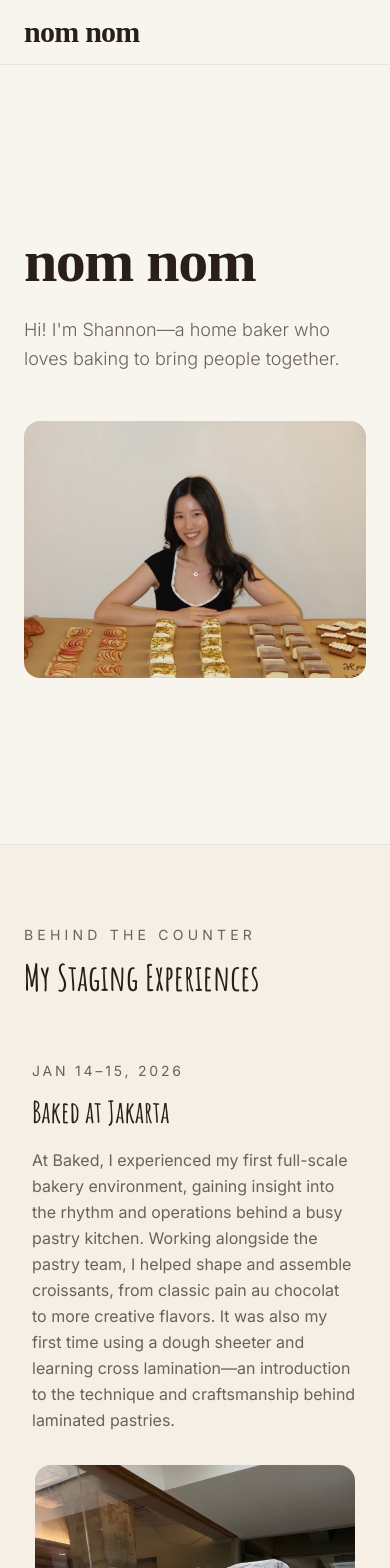
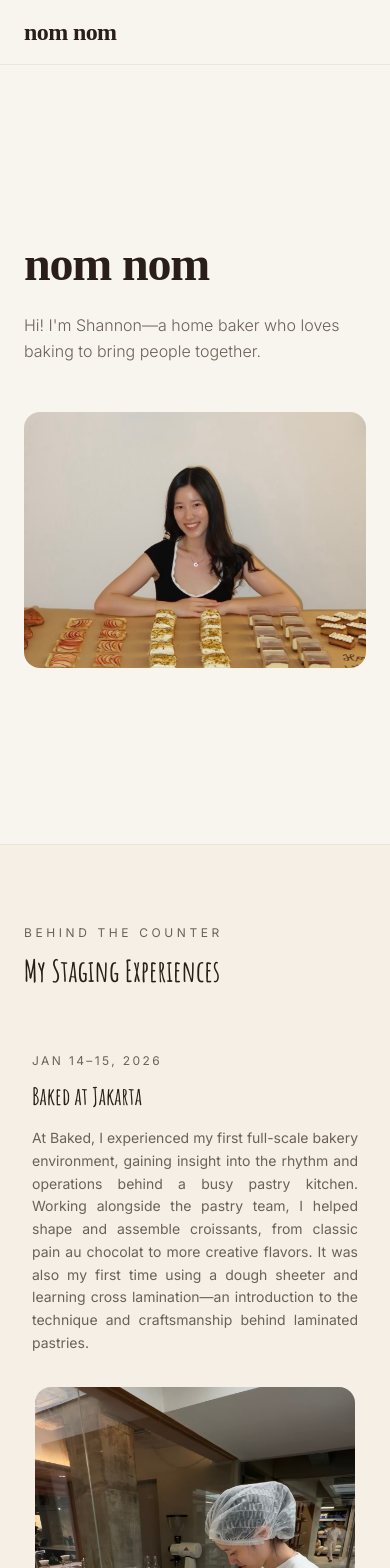
Before and after one commit to shannonsuhendra/bakes, a React (Vite) app: page / in a window 390 px wide. Shown: the top 1568 px of the page. Built offline with nearby package versions, Linux system fonts and the light colour scheme.

Commit message:
shrink fonts, add hero/staging spacing tweaks

```diff
--- a/components/bakes-gallery.tsx
+++ b/components/bakes-gallery.tsx
@@ -112,10 +112,10 @@ export function BakesGallery({ isAdmin = false }: BakesGalleryProps) {
       <div className="container mx-auto px-6 md:px-12">
         <div className="flex flex-col md:flex-row md:items-end md:justify-between gap-6 mb-16">
           <div>
-            <p className="text-sm tracking-[0.3em] uppercase text-muted-foreground mb-3">
+            <p className="text-xs tracking-[0.3em] uppercase text-muted-foreground mb-3">
               Fresh from the Oven
             </p>
-            <h2 className="font-[family-name:var(--font-display)] text-4xl md:text-5xl font-bold text-foreground">
+            <h2 className="font-[family-name:var(--font-display)] text-3xl md:text-4xl font-bold text-foreground">
               My Bakes
             </h2>
           </div>
@@ -133,11 +133,11 @@ export function BakesGallery({ isAdmin = false }: BakesGalleryProps) {
               </DialogTrigger>
               <DialogContent className="sm:max-w-md bg-card max-h-[90vh] overflow-y-auto">
                 <DialogHeader>
-                  <DialogTitle className="text-2xl font-light">Add a New Creation</DialogTitle>
+                  <DialogTitle className="text-xl font-light">Add a New Creation</DialogTitle>
                 </DialogHeader>
                 <div className="space-y-4 pt-4">
                   <div>
-                    <label className="text-sm text-muted-foreground mb-2 block">Name</label>
+                    <label className="text-xs text-muted-foreground mb-2 block">Name</label>
                     <Input
                       placeholder="e.g., Sourdough Loaf"
                       value={newBake.name}
@@ -146,7 +146,7 @@ export function BakesGallery({ isAdmin = false }: BakesGalleryProps) {
                     />
                   </div>
                   <div>
-                    <label className="text-sm text-muted-foreground mb-2 block">Description</label>
+                    <label className="text-xs text-muted-foreground mb-2 block">Description</label>
                     <Textarea
                       placeholder="Tell us about this bake..."
                       value={newBake.description}
@@ -155,7 +155,7 @@ export function BakesGallery({ isAdmin = false }: BakesGalleryProps) {
                     />
                   </div>
                   <div>
-                    <label className="text-sm text-muted-foreground mb-2 block">Image URLs</label>
+                    <label className="text-xs text-muted-foreground mb-2 block">Image URLs</label>
                     <div className="space-y-2">
                       {newBake.images.map((img, index) => (
                         <div key={index} className="flex gap-2">
@@ -205,8 +205,8 @@ export function BakesGallery({ isAdmin = false }: BakesGalleryProps) {
         {bakes.length === 0 ? (
           <div className="text-center py-20 border border-dashed border-border rounded-lg">
             <ImageIcon className="h-12 w-12 mx-auto text-muted-foreground/50 mb-4" />
-            <p className="text-muted-foreground text-lg">No bakes yet</p>
-            <p className="text-muted-foreground/70 text-sm mt-1">Add your first creation to get started</p>
+            <p className="text-muted-foreground text-base">No bakes yet</p>
+            <p className="text-muted-foreground/70 text-xs mt-1">Add your first creation to get started</p>
           </div>
         ) : (
           <div className="grid grid-cols-1 sm:grid-cols-2 lg:grid-cols-3 gap-8">
@@ -230,12 +230,12 @@ export function BakesGallery({ isAdmin = false }: BakesGalleryProps) {
       <Dialog open={isEditOpen} onOpenChange={setIsEditOpen}>
         <DialogContent className="sm:max-w-md bg-card max-h-[90vh] overflow-y-auto">
           <DialogHeader>
-            <DialogTitle className="text-2xl font-light">Edit Bake</DialogTitle>
+            <DialogTitle className="text-xl font-light">Edit Bake</DialogTitle>
           </DialogHeader>
           {editingBake && (
             <div className="space-y-4 pt-4">
               <div>
-                <label className="text-sm text-muted-foreground mb-2 block">Name</label>
+                <label className="text-xs text-muted-foreground mb-2 block">Name</label>
                 <Input
                   placeholder="e.g., Sourdough Loaf"
                   value={editingBake.name}
@@ -244,7 +244,7 @@ export function BakesGallery({ isAdmin = false }: BakesGalleryProps) {
                 />
               </div>
               <div>
-                <label className="text-sm text-muted-foreground mb-2 block">Description</label>
+                <label className="text-xs text-muted-foreground mb-2 block">Description</label>
                 <Textarea
                   placeholder="Tell us about this bake..."
                   value={editingBake.description}
@@ -253,7 +253,7 @@ export function BakesGallery({ isAdmin = false }: BakesGalleryProps) {
                 />
               </div>
               <div>
-                <label className="text-sm text-muted-foreground mb-2 block">Image URLs</label>
+                <label className="text-xs text-muted-foreground mb-2 block">Image URLs</label>
                 <div className="space-y-2">
                   {editingBake.images.map((img, index) => (
                     <div key={index} className="flex gap-2">
@@ -330,7 +330,7 @@ function BakeCard({ bake, isAdmin, isSelected, onSelect, onClose, onDelete, onEd
           )}
         </div>
         <div className="cursor-pointer" onClick={onSelect}>
-          <h3 className="text-xl font-medium text-foreground group-hover:text-muted-foreground transition-colors">
+          <h3 className="text-lg font-medium text-foreground group-hover:text-muted-foreground transition-colors">
             {bake.name}
           </h3>
         </div>
@@ -350,7 +350,7 @@ function BakeCard({ bake, isAdmin, isSelected, onSelect, onClose, onDelete, onEd
           </div>
           <div className="p-6 md:p-8 flex flex-col">
             <DialogHeader>
-              <DialogTitle className="text-2xl md:text-3xl font-light">{bake.name}</DialogTitle>
+              <DialogTitle className="text-xl md:text-2xl font-light">{bake.name}</DialogTitle>
             </DialogHeader>
             {isAdmin && (
               <div className="mt-6 flex gap-2">
--- a/components/events-section.tsx
+++ b/components/events-section.tsx
@@ -8,10 +8,10 @@ export function EventsSection() {
     <section id="events" className="py-20 border-t border-border/50 bg-background">
       <div className="container mx-auto px-6 md:px-12">
         <div className="mb-16 md:mb-20">
-          <p className="text-sm tracking-[0.3em] uppercase text-muted-foreground mb-3">
+          <p className="text-xs tracking-[0.3em] uppercase text-muted-foreground mb-3">
             Gatherings &amp; celebrations
           </p>
-          <h2 className="font-[family-name:var(--font-display)] text-4xl md:text-5xl font-bold text-foreground">
+          <h2 className="font-[family-name:var(--font-display)] text-3xl md:text-4xl font-bold text-foreground">
             My Events
           </h2>
         </div>
@@ -40,10 +40,10 @@ function EventCard({ event }: { event: Event }) {
           />
         )}
       </div>
-      <h3 className="text-xl font-medium text-foreground group-hover:text-muted-foreground transition-colors">
+      <h3 className="text-lg font-medium text-foreground group-hover:text-muted-foreground transition-colors">
         {event.name}
       </h3>
-      <p className="mt-2 text-muted-foreground text-base md:text-lg leading-relaxed">
+      <p className="mt-2 text-muted-foreground text-sm md:text-base leading-relaxed">
         {event.description}
        </p>
     </article>
--- a/components/footer.tsx
+++ b/components/footer.tsx
@@ -3,7 +3,7 @@ export function Footer() {
     <footer className="py-12 border-t border-border">
       <div className="container mx-auto px-6 md:px-12">
         <div className="flex items-center justify-center">
-          <p className="text-sm text-muted-foreground text-center">
+          <p className="text-xs text-muted-foreground text-center">
             Made with love &amp; butter
           </p>
         </div>
--- a/components/header.tsx
+++ b/components/header.tsx
@@ -10,7 +10,7 @@ export function Header() {
               window.history.replaceState(null, "", "/")
               window.scrollTo({ top: 0, behavior: "smooth" })
             }}
-            className="font-[family-name:var(--font-title)] text-3xl md:text-4xl font-bold tracking-tight text-foreground"
+            className="font-[family-name:var(--font-title)] text-2xl md:text-3xl font-bold tracking-tight text-foreground"
           >
             nom nom
           </a>
--- a/components/hero.tsx
+++ b/components/hero.tsx
@@ -4,10 +4,10 @@ export function Hero() {
       <div className="max-w-6xl mx-auto w-full">
         <div className="flex flex-col md:flex-row items-center gap-12 md:gap-16">
           <div className="flex-1 text-left">
-            <h1 className="font-[family-name:var(--font-title)] text-6xl sm:text-7xl md:text-8xl font-bold tracking-tight text-foreground mb-6">
+            <h1 className="font-[family-name:var(--font-title)] text-5xl sm:text-6xl md:text-7xl font-bold tracking-tight text-foreground mb-6">
               nom nom
             </h1>
-            <p className="text-lg md:text-xl text-muted-foreground font-light leading-relaxed max-w-md">
+            <p className="text-base md:text-lg text-muted-foreground font-light leading-relaxed max-w-md">
               Hi! I&apos;m Shannon—a home baker who loves baking to bring people together.
             </p>
           </div>
--- a/components/staging-experiences.tsx
+++ b/components/staging-experiences.tsx
@@ -8,10 +8,10 @@ export function StagingExperiences() {
     <section id="staging" className="py-20 border-t border-border/50 bg-secondary/40">
       <div className="container mx-auto px-6 md:px-12">
         <div className="mb-16 md:mb-20">
-          <p className="text-sm tracking-[0.3em] uppercase text-muted-foreground mb-3">
+          <p className="text-xs tracking-[0.3em] uppercase text-muted-foreground mb-3">
             Behind the counter
           </p>
-          <h2 className="font-[family-name:var(--font-display)] text-4xl md:text-5xl font-bold text-foreground">
+          <h2 className="font-[family-name:var(--font-display)] text-3xl md:text-4xl font-bold text-foreground">
             My Staging Experiences
           </h2>
         </div>
@@ -39,16 +39,16 @@ function StagingExperienceRow({ experience }: { experience: StagingExperience })
     >
       <div
         className={`flex flex-col justify-center min-w-0 ${
-          imageOnRight ? "" : "md:col-start-2"
+          imageOnRight ? "md:pr-6" : "md:col-start-2 md:pl-6"
         }`}
       >
-        <p className="text-sm tracking-[0.2em] uppercase text-muted-foreground mb-3">
+        <p className="text-xs tracking-[0.2em] uppercase text-muted-foreground mb-3">
           {experience.date}
         </p>
-        <h3 className="font-[family-name:var(--font-display)] text-3xl md:text-4xl lg:text-[2.75rem] font-bold text-foreground mb-4 md:mb-6 leading-tight">
+        <h3 className="font-[family-name:var(--font-display)] text-2xl md:text-3xl lg:text-[2.25rem] font-bold text-foreground mb-4 md:mb-6 leading-tight">
           {experience.venue}
         </h3>
-        <p className="text-muted-foreground text-base md:text-lg leading-relaxed">
+        <p className="text-muted-foreground text-sm md:text-base leading-relaxed text-justify">
           {experience.description}
         </p>
       </div>
```
